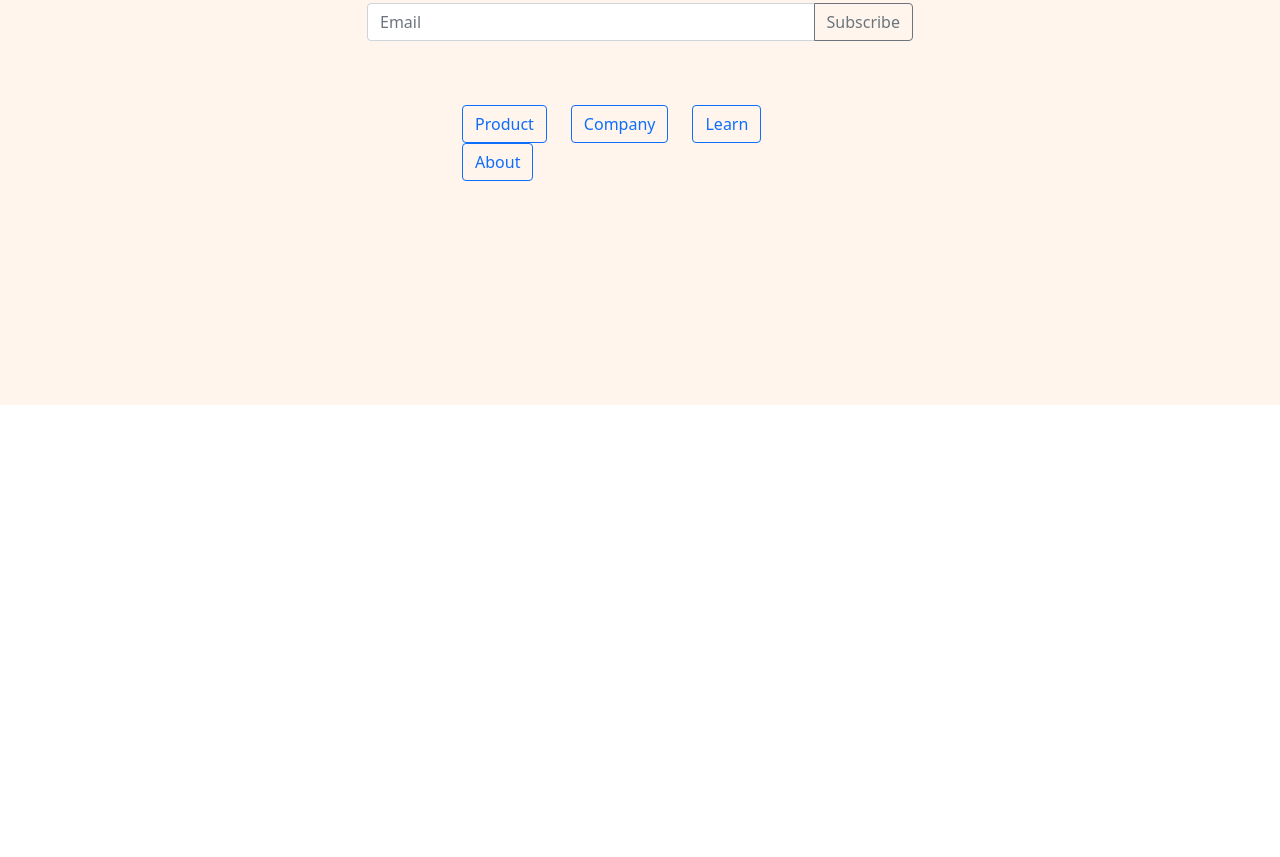
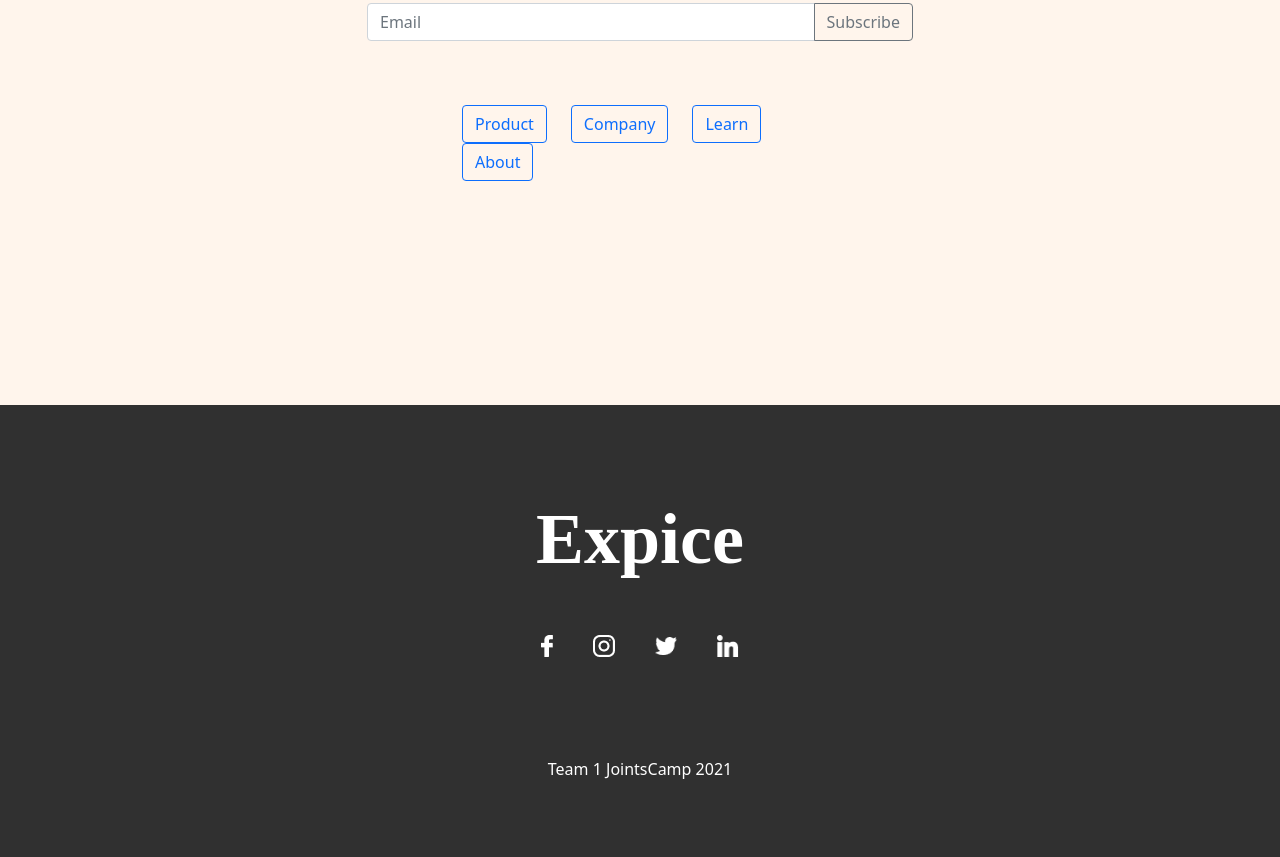
Before and after one commit to Rzkykhrllh/Team1-Final-Project-JointsCamp, a plain HTML site: page service.html in a window 1280 px wide. Shown: the part 2111-2968 px from the top of the page. Before the commit the page ends 2516 px from the top, so only its background shows below. Drawn offline with nearby package versions, Linux system fonts and the light colour scheme.

Commit message:
add footer to service

```diff
--- a/css/service.css
+++ b/css/service.css
@@ -68,3 +68,7 @@ section::after {
     display: table-cell;
     vertical-align: middle;
 }
+
+footer{
+    margin-top: 0px;
+}
--- a/service.html
+++ b/service.html
@@ -6,8 +6,11 @@
     <meta name="viewport" content="width=device-width, initial-scale=1.0">
     <title>Services</title>
     <link href="https://cdn.jsdelivr.net/npm/bootstrap@5.0.0-beta3/dist/css/bootstrap.min.css" rel="stylesheet" integrity="sha384-eOJMYsd53ii+scO/bJGFsiCZc+5NDVN2yr8+0RDqr0Ql0h+rP48ckxlpbzKgwra6" crossorigin="anonymous">
+    <link rel="stylesheet" href="css/navbar.css">
+    <link rel="stylesheet" href="css/footer.css">
     <link rel="stylesheet" href="css/service.css">
-    <link rel="stylesheet" href="css/navbar.css">
+
+
 
 </head>
 <body>
@@ -76,7 +79,7 @@
             </form>
             <br><br>
             <div class="container">
-                <div class="row justify-content-md-center">
+                <div class="row justify-content-center">
                     <div class="col-md-4">
                         <div class="btn-toolbar" role="toolbar" aria-label="Toolbar with button groups">
                             <div class="btn-group me-4" role="group" aria-label="First group">
@@ -98,6 +101,37 @@
         </div>
     </div>
 
+    <!--  Start Footer -->
+    <section id="footer">
+        <footer>
+            <h5>Expice</h5>
+
+            <div class="d-flex flex-row flex-wrap justify-content-center align-items-center bg-dange">
+                <a href="">
+                    <img src="images/Facebook.png" alt="">
+                </a>
+
+                <a href="">
+                    <img src="images/instagram.png" alt="">
+                </a>
+
+                <a href="">
+                    <img src="images/Twitter.png" alt="">
+                </a>
+
+                <a href="">
+                    <img src="images/Linkedin.png" alt="">
+                </a>
+
+            </div>
+
+
+
+            <p>Team 1 JointsCamp 2021</p>
+        </footer>
+    </section>
+    <!-- End Footer -->
+
     <script src="https://cdn.jsdelivr.net/npm/bootstrap@5.0.0-beta3/dist/js/bootstrap.bundle.min.js" integrity="sha384-JEW9xMcG8R+pH31jmWH6WWP0WintQrMb4s7ZOdauHnUtxwoG2vI5DkLtS3qm9Ekf" crossorigin="anonymous"></script>
 
 </body>
```
